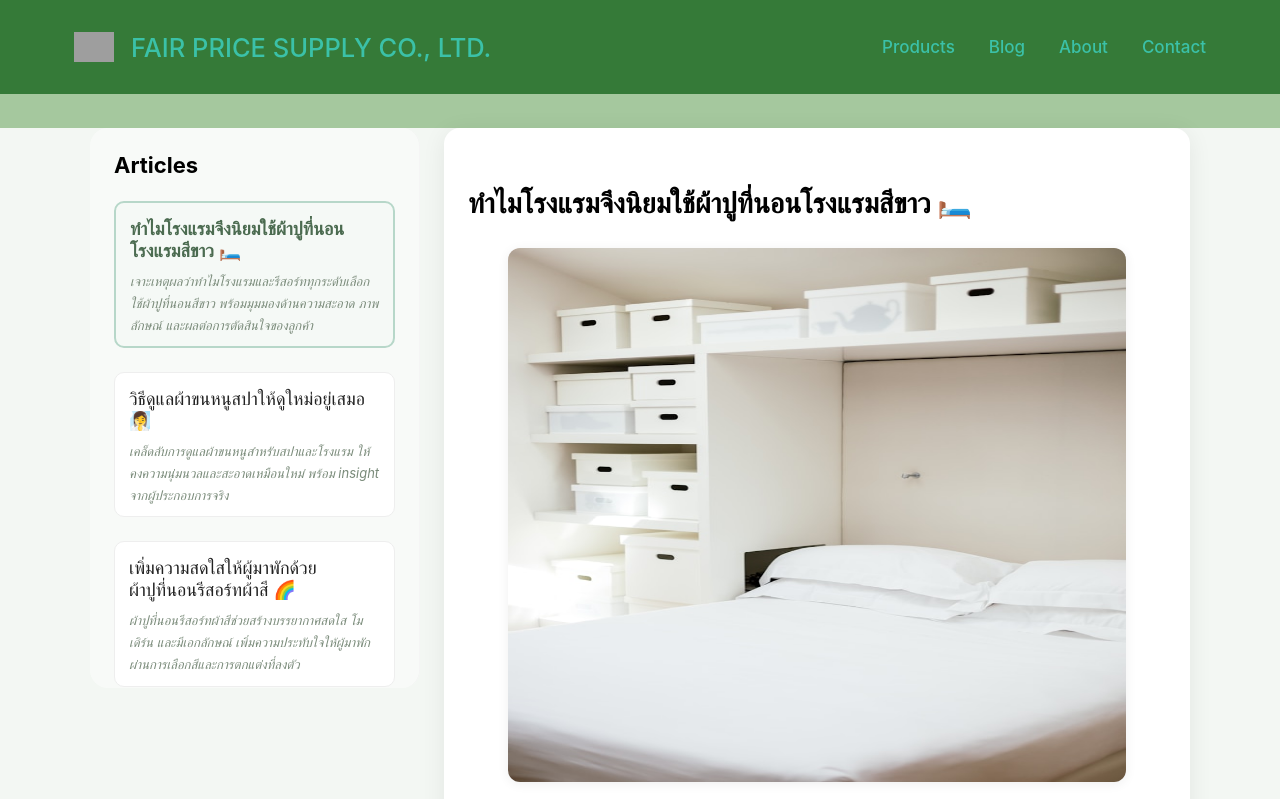
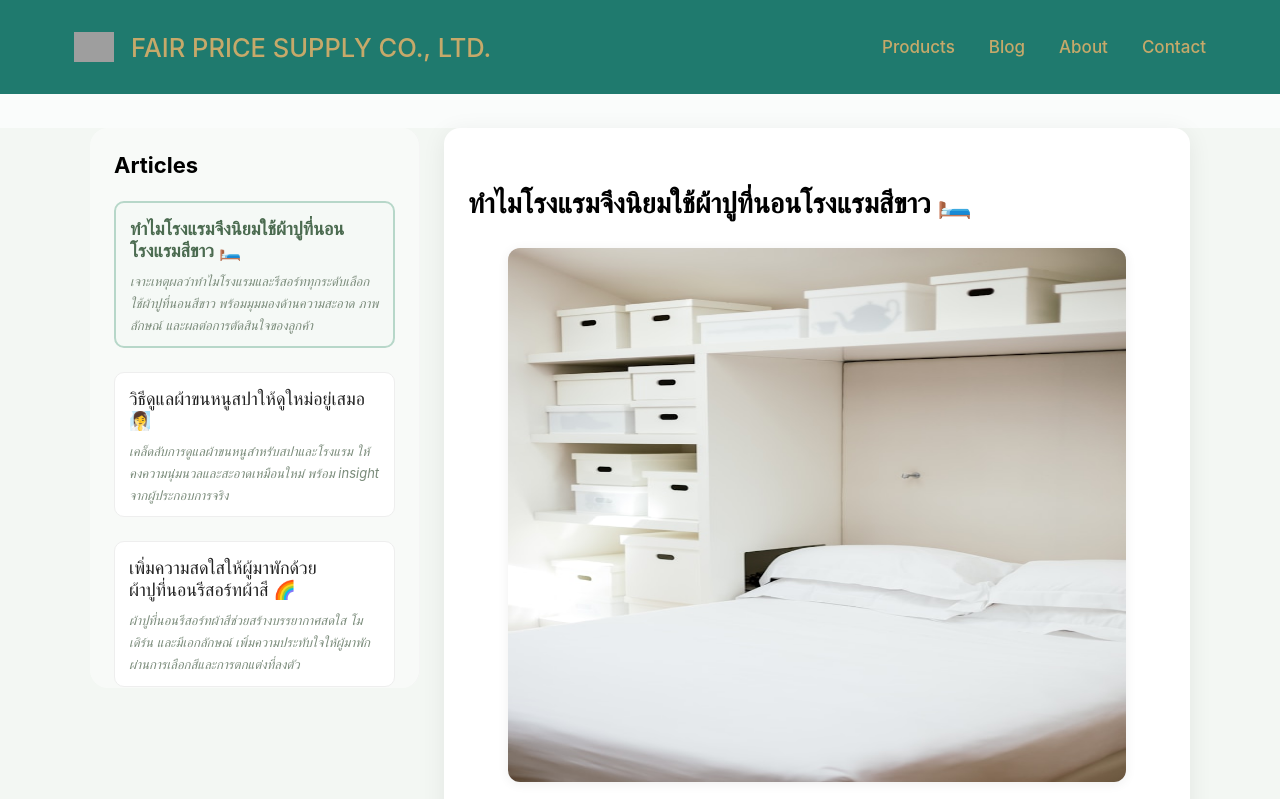
Before and after one commit to kiwabc123/company-profile, a Next.js app: page /blog in a window 1280 px wide. Shown: the top 799 px of the page. Built offline with nearby package versions, Linux system fonts and the light colour scheme; grey boxes are pictures that could not be loaded.

Commit message:
style: update color scheme across components for consistency and improved aesthetics

```diff
--- a/components/BlogSidebar.tsx
+++ b/components/BlogSidebar.tsx
@@ -20,7 +20,7 @@ const BlogSidebar: React.FC<BlogSidebarProps> = ({ selectedSlug, onSelect }) =>
               width: '100%',
               padding: '8px 0',
               fontWeight: selectedSlug === post.slug ? 700 : 400,
-              color: selectedSlug === post.slug ? '#3BC1A8' : '#222',
+              color: selectedSlug === post.slug ? '#357a38' : '#222',
               fontSize: 18,
               cursor: 'pointer',
               borderRadius: 4,
--- a/components/Detail/Detail.module.css
+++ b/components/Detail/Detail.module.css
@@ -11,7 +11,7 @@
   transition: background 0.2s;
 }
 .detailReadmore:hover {
-  background: var(--color-accent, #3BC1A8);
+  background: var(--color-accent, #357a38);
 }
 
 .detail {
@@ -45,7 +45,7 @@
   z-index: 1;
   font-size: 1.5rem;
   font-weight: 500;
-  color: var(--color-accent, #3BC1A8);
+  color: var(--color-accent, #357a38);
   margin-bottom: 1rem;
   text-align: center;
 }
--- a/components/Layout.tsx
+++ b/components/Layout.tsx
@@ -36,7 +36,7 @@ const Layout: React.FC<LayoutProps> = ({ children }) => {
           <div className={styles['nav-left']}>
             <div className={styles.logoBlock} aria-label="Logo">
               {imgError ? (
-                <div style={{ width: 32, height: 32, background: '#0C7779', borderRadius: 8, display: 'flex', alignItems: 'center', justifyContent: 'center', color: '#3BC1A8', fontWeight: 700, fontSize: 18 }}>
+                <div style={{ width: 32, height: 32, background: '#0C7779', borderRadius: 8, display: 'flex', alignItems: 'center', justifyContent: 'center', color: '#357a38', fontWeight: 700, fontSize: 18 }}>
                   LOGO
                 </div>
               ) : (
@@ -56,7 +56,7 @@ const Layout: React.FC<LayoutProps> = ({ children }) => {
                 initial={false}
                 animate={{ opacity: 1, y: 0 }}
                 transition={{ delay: 0.1, duration: 0.6, type: "spring", stiffness: 120 }}
-                whileHover={{ scale: 1.08, color: "#3BC1A8" }}
+                whileHover={{ scale: 1.08, color: "#357a38" }}
                 whileTap={{ scale: 0.96 }}
                 aria-label="Home"
               >
@@ -66,16 +66,16 @@ const Layout: React.FC<LayoutProps> = ({ children }) => {
           </div>
           <div className={styles['nav-right']}>
             <Link href="/products" passHref legacyBehavior>
-              <motion.a initial={false} animate={{ opacity: 1, y: 0 }} transition={{ delay: 0.25, duration: 0.6, type: "spring", stiffness: 120 }} whileHover={{ scale: 1.12, color: "#3BC1A8" }} whileTap={{ scale: 0.96 }} aria-label="Products">Products</motion.a>
+              <motion.a initial={false} animate={{ opacity: 1, y: 0 }} transition={{ delay: 0.25, duration: 0.6, type: "spring", stiffness: 120 }} whileHover={{ scale: 1.12, color: "#357a38" }} whileTap={{ scale: 0.96 }} aria-label="Products">Products</motion.a>
             </Link>
             <Link href="/blog" passHref legacyBehavior>
-              <motion.a initial={false} animate={{ opacity: 1, y: 0 }} transition={{ delay: 0.3, duration: 0.6, type: "spring", stiffness: 120 }} whileHover={{ scale: 1.12, color: "#3BC1A8" }} whileTap={{ scale: 0.96 }} aria-label="Blog">Blog</motion.a>
+              <motion.a initial={false} animate={{ opacity: 1, y: 0 }} transition={{ delay: 0.3, duration: 0.6, type: "spring", stiffness: 120 }} whileHover={{ scale: 1.12, color: "#357a38" }} whileTap={{ scale: 0.96 }} aria-label="Blog">Blog</motion.a>
             </Link>
             <Link href="/about" passHref legacyBehavior>
-              <motion.a initial={false} animate={{ opacity: 1, y: 0 }} transition={{ delay: 0.4, duration: 0.6, type: "spring", stiffness: 120 }} whileHover={{ scale: 1.12, color: "#3BC1A8" }} whileTap={{ scale: 0.96 }} aria-label="About">About</motion.a>
+              <motion.a initial={false} animate={{ opacity: 1, y: 0 }} transition={{ delay: 0.4, duration: 0.6, type: "spring", stiffness: 120 }} whileHover={{ scale: 1.12, color: "#357a38" }} whileTap={{ scale: 0.96 }} aria-label="About">About</motion.a>
             </Link>
             <Link href="/contact" passHref legacyBehavior>
-              <motion.a initial={false} animate={{ opacity: 1, y: 0 }} transition={{ delay: 0.55, duration: 0.6, type: "spring", stiffness: 120 }} whileHover={{ scale: 1.12, color: "#3BC1A8" }} whileTap={{ scale: 0.96 }} aria-label="Contact">Contact</motion.a>
+              <motion.a initial={false} animate={{ opacity: 1, y: 0 }} transition={{ delay: 0.55, duration: 0.6, type: "spring", stiffness: 120 }} whileHover={{ scale: 1.12, color: "#357a38" }} whileTap={{ scale: 0.96 }} aria-label="Contact">Contact</motion.a>
             </Link>
           </div>
           {/* Hamburger button for mobile */}
--- a/components/Product/ProductCard/ProductCard.module.css
+++ b/components/Product/ProductCard/ProductCard.module.css
@@ -123,7 +123,7 @@
 
 .cateBadge {
   display: inline-block;
-  background: #249E94;
+  background: #3C9D8F;
   color: #fff;
   border-radius: 0.7rem;
   padding: 0.25rem 0.6rem;
@@ -131,5 +131,5 @@
   font-weight: 600;
   margin-right: 0.5rem;
   margin-bottom: 0.2rem;
-  box-shadow: 0 1px 4px rgba(161,188,152,0.09);
+  box-shadow: 0 1px 4px rgba(60,157,143,0.15);
 }
--- a/components/Product/ProductSection/index.tsx
+++ b/components/Product/ProductSection/index.tsx
@@ -13,6 +13,7 @@ export default function ProductSection({
   if (!products.length) return null
 
   return (
+    <div className={styles.pageContainer}>
       <section style={{ marginBottom: '3rem' }}>
         <h2 className={styles.sectionTitle}>{title}</h2>
         <div className={styles.productGrid}>
@@ -21,5 +22,6 @@ export default function ProductSection({
           ))}
         </div>
       </section>
+    </div>
   )
 }
--- a/pages/blog/index.tsx
+++ b/pages/blog/index.tsx
@@ -251,7 +251,7 @@ const BlogIndex = () => {
                         <strong
                           style={{
                             fontSize: 18,
-                            color: '#357a38',
+                            color: '#3BC1A8',
                             display: 'block',
                             marginBottom: 8,
                           }}
@@ -281,7 +281,7 @@ const BlogIndex = () => {
                                   style={{
                                     background: '#eaf6ee',
                                     border: '1px solid #b7d7c9',
-                                    color: '#357a38',
+                                    color: '#3BC1A8',
                                     fontSize: 16,
                                     cursor: 'pointer',
                                     padding: '10px 18px',
--- a/styles/Layout.module.css
+++ b/styles/Layout.module.css
@@ -78,7 +78,7 @@
   display: block;
   height: 4px;
   width: 100%;
-  background: var(--color-accent, #3BC1A8);
+  background: var(--color-accent, #357a38);
   border-radius: 2px;
   position: absolute;
   left: 0;
@@ -126,14 +126,14 @@
   padding: 2rem;
 }
 .mobileNavMenu a {
-  color: var(--color-accent, #3BC1A8);
+  color: var(--color-accent, #357a38);
   font-size: 1.2rem;
   text-decoration: none;
   font-weight: 600;
   transition: color 0.2s;
 }
 .mobileNavMenu a:hover {
-  color: var(--color-primary, #5a5f4b);
+  color: #F2D9A0;
 }
 @media (max-width: 600px) {
   .footer {
@@ -161,7 +161,7 @@
 }
 .footer {
   background: var(--color-footer, #0C7779);
-  color: var(--color-text, #222);
+  color: var(--color-text-light, #FFFFFF);
   padding: 2rem 0;
   font-size: 1rem;
   border-top: 1px solid #eaeaea;
@@ -185,7 +185,7 @@
   margin-bottom: 1rem;
 }
 .footerCol strong {
-  color: var(--color-accent, #3BC1A8);
+  color: var(--color-accent, #357a38);
   font-size: 1.1rem;
   margin-bottom: 0.5rem;
   display: block;
@@ -217,7 +217,7 @@
 }
 
 .nav a:hover {
-  color: var(--color-primary);
+  color: #F2D9A0;
 }
 
 .nav-left {
@@ -238,7 +238,7 @@
 }
 
 .nav-left a:hover {
-    color: var(--color-accent);
+    color: #F2D9A0;
 }
 
 .nav-right {
--- a/styles/globals.css
+++ b/styles/globals.css
@@ -4,12 +4,12 @@
   background: #f5f5f5;
 }
 ::-webkit-scrollbar-thumb {
-  background: linear-gradient(135deg, #3BC1A8 0%, #3BC1A8 30%, #0C7779 100%);
+  background: linear-gradient(135deg, #1F7A6E 0%, #1F7A6E 30%, #C6A96A 100%);
   border-radius: 8px;
   border: 2px solid #f5f5f5;
 }
 ::-webkit-scrollbar-thumb:hover {
-  background: linear-gradient(135deg, #5a5f4b 0%, #5a5f4b 30%, #bfc9a6 100%);
+  background: linear-gradient(135deg, #2a9984 0%, #2a9984 30%, #d4b884 100%);
 }
 ::-webkit-scrollbar-corner {
   background: #f5f5f5;
@@ -18,40 +18,23 @@
 /* Firefox */
 * {
   scrollbar-width: thin;
-  scrollbar-color: #3BC1A8 #0C7779;
+  scrollbar-color: #1F7A6E #C6A96A;
 }
-/* Project theme color variables */
+/* Project theme color variables - Premium palette */
 :root {
-  --color-bg: #005461;
-  --color-bg-alt: #0C7779;
-  --color-primary: #249E94;
-  --color-accent: #3BC1A8;
+  --color-bg: #FAFCFB;
+  --color-bg-alt: #F3F7F5;
+  --color-primary: #1F7A6E;
+  --color-accent: #C6A96A;
   --color-text: #222;
-  --color-header: #249E94;
-  --color-footer: #2f6f4f;
+  --color-text-light: #FFFFFF;
+  --color-header: #1F7A6E;
+  --color-footer: #1F7A6E;
 }
 *,
 *::before,
 *::after {
   box-sizing: border-box;
-}
-html,
-body {
-  display: block;
-  margin: 0 !important;
-  padding: 0;
-  font-family: -apple-system, BlinkMacSystemFont, Segoe UI, Roboto, Oxygen,
-    Ubuntu, Cantarell, Fira Sans, Droid Sans, Helvetica Neue, sans-serif;
-
-}
-:root {
-  --color-bg: #A5C89E;
-  --color-bg-alt: #FFFBB1;
-  --color-primary: #AEB877;
-  --color-accent: #3BC1A8;
-  --color-text: #222;
-  --color-header: #357a38;
-  --color-footer: #357a38;
 }
 
 a {
```
Also changed, not shown: components/Product/ProductSection/ProductSection.module.css (+40 -3 lines), data/posts.ts (+6 -6 lines). Lines whose indentation alone changed are shown as unchanged.
